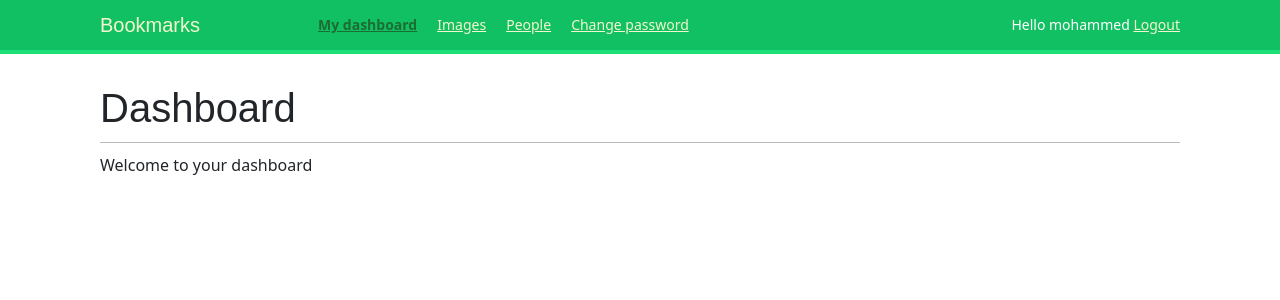
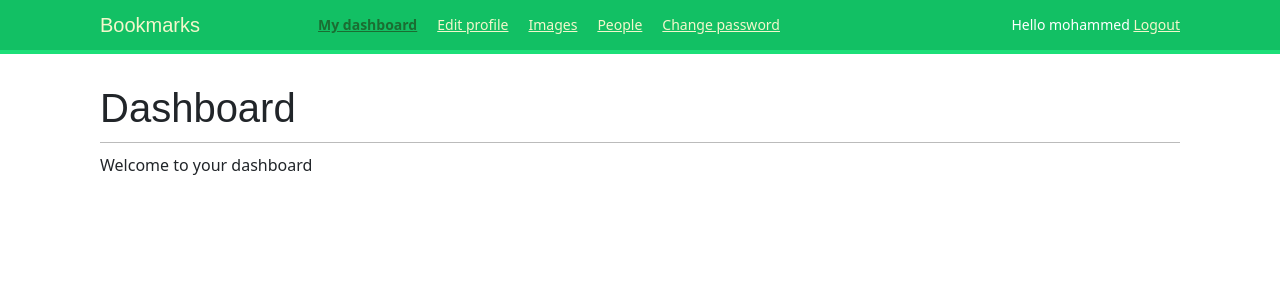
Before and after one commit to mohammedsab/bookmarks_website, a Django app: page /account/ in a window 1280 px wide. Shown: the top 300 px of the page. Run offline with Django 4.2, Linux system fonts and the light colour scheme; a user stored in the database is signed in; some libraries are stand-ins or nearby versions; some web fonts are replaced.

Commit message:
edit profile

```diff
--- a/account/templates/index.html
+++ b/account/templates/index.html
@@ -23,6 +23,9 @@
             <ul class="menu">
                 <li {% if section == "dashboard" %}class="selected"{% endif %}>
                     <a href="{% url 'dashboard' %}">My dashboard</a>
+                </li>
+                <li {% if section == "edit" %}class="selected"{% endif %}>
+                    <a href="{% url 'edit' %}">Edit profile</a>
                 </li>
                 <li {% if section == "images" %}class="selected"{% endif %}>
                     <a href="#">Images</a>
--- a/account/urls.py
+++ b/account/urls.py
@@ -27,4 +27,5 @@
      path('', include('django.contrib.auth.urls')),
 
      path('register/', views.register, name='register'),
+     path("edit/", views.edit, name="edit"),
 ]
--- a/account/views.py
+++ b/account/views.py
@@ -3,7 +3,7 @@
 from django.contrib.auth import authenticate, login, logout
 from django.contrib.auth.decorators import login_required
 
-from .forms import LoginForm, UserRegistrationForm
+from .forms import LoginForm, UserRegistrationForm, UserEditForm, ProfileEditForm
 from .models import Profile
 
 # Create your views here.
@@ -49,3 +49,21 @@
     else:
         user_form = UserRegistrationForm()
     return render(request, 'account/register.html', {'user_form': user_form})
+
+
+@login_required
+def edit(request):
+    if request.method == "POST":
+        user_form = UserEditForm(instance=request.user, data=request.POST)
+        profile_form = ProfileEditForm(
+            instance=request.user.profile, data=request.POST, files=request.FILES)
+        if user_form.is_valid() and profile_form.is_valid():
+            user_form.save()
+            profile_form.save()
+
+    else:
+        user_form = UserEditForm(instance=request.user)
+        profile_form = ProfileEditForm(instance=request.user.profile)
+
+    return render(request, 'account/edit.html',
+                  {'user_form': user_form, 'profile_form': profile_form})
```
Also changed, not shown: account/templates/account/edit.html (added, +16 -0 lines), db.sqlite3, media/users/23/01/13/IMG_20210706_225307_906.jpg (added), media/users/23/01/13/IMG_20210706_225307_906_d5ylwj8.jpg (added).
